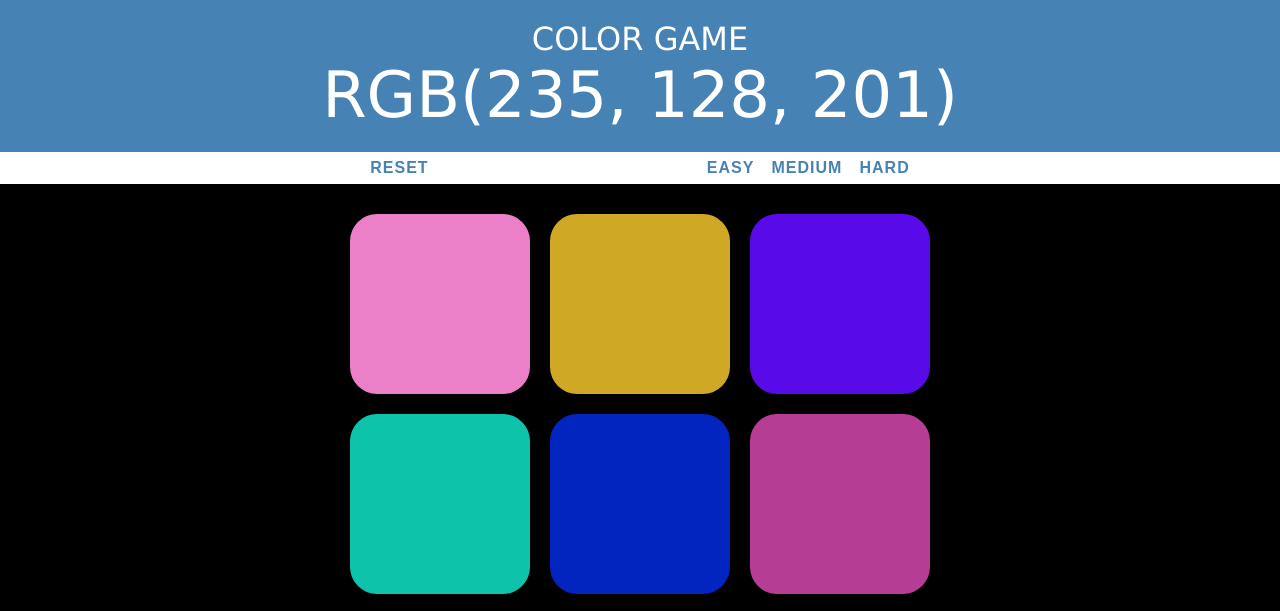
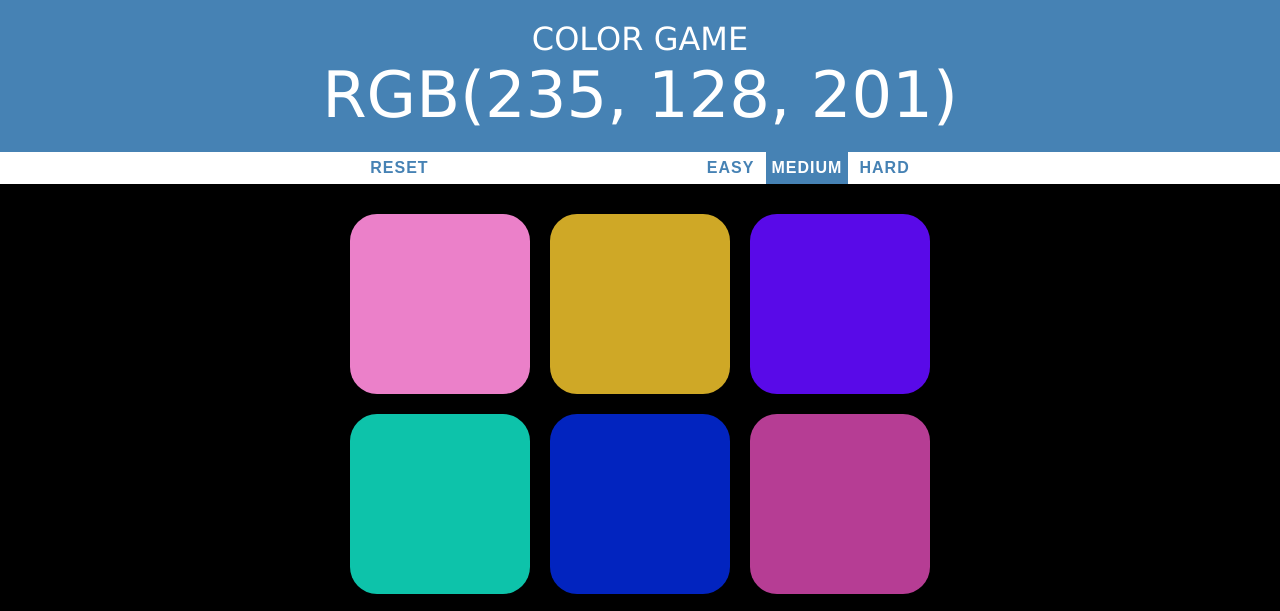
Before and after one commit to snclink777/Color-Game, a plain HTML site: page index.html in a window 1280 px wide. Drawn offline with Linux system fonts and the light colour scheme.

Commit message:
Update index.html
Declared two class attribute in Medium button . So, remove it to a single class attribute

```diff
--- a/index.html
+++ b/index.html
@@ -14,7 +14,7 @@
       <button id="reset">Reset</button>
       <span id="game-status"></span>
       <button class="mode">Easy</button>
-      <button class="mode" class="selected">Medium</button>
+      <button class="mode selected">Medium</button>
       <button class="mode">Hard</button>
     </div>
 
```
